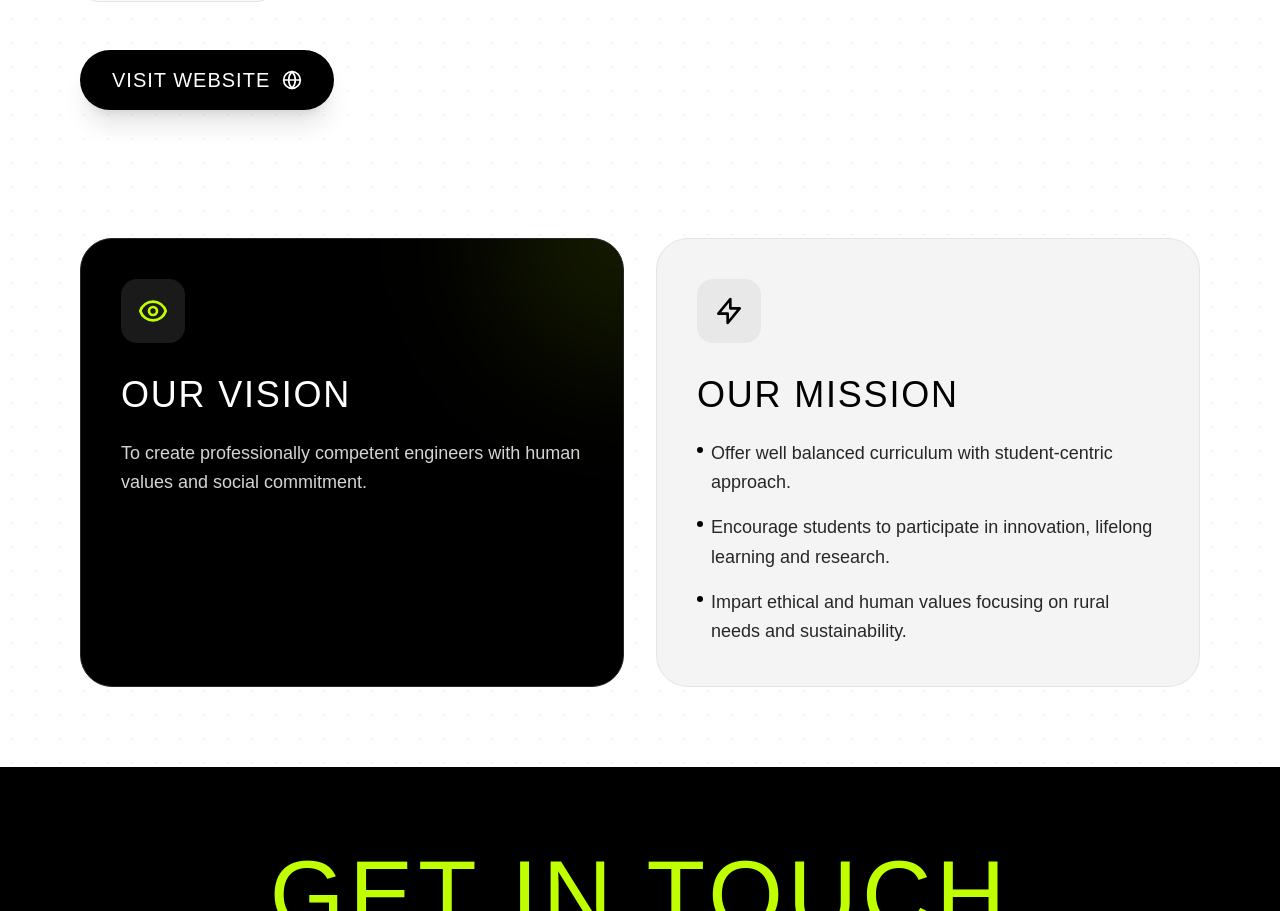
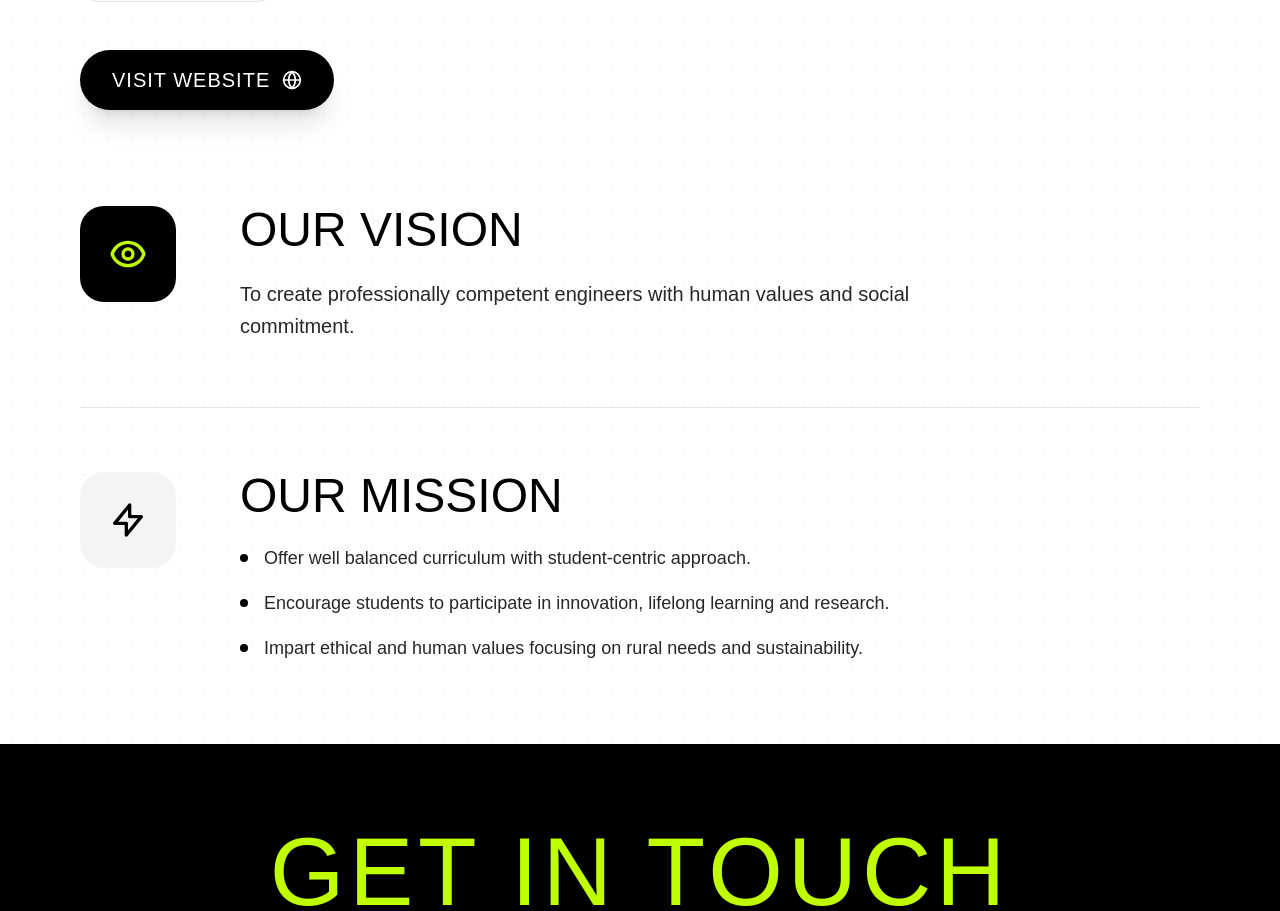
Before and after one commit to R3ACTR/OSQ, a Next.js app: page /sbce in a window 1280 px wide. Shown: the part 809-1720 px from the top of the page. Built offline with nearby package versions, Linux system fonts and the light colour scheme; a web font is replaced by a local one.

Commit message:
cardremoved

```diff
--- a/app/ieee/page.tsx
+++ b/app/ieee/page.tsx
@@ -103,20 +103,15 @@ export default function IEEEPage() {
           </div>
 
           {/* Content Grid */}
-          <div className="grid grid-cols-1 md:grid-cols-2 gap-8 md:gap-12">
+            {/* Mission Section - Redesigned */}
+            <div className="mission-section flex flex-col md:flex-row gap-8 md:gap-16 items-start border-b border-zinc-200 pb-16">
+               <div className="flex-shrink-0 w-24 h-24 bg-[#00629B]/10 rounded-3xl flex items-center justify-center text-[#00629B]">
+                  <Target size={48} />
+               </div>
 
-            {/* Mission Section */}
-            <div className="mission-section bg-white p-8 md:p-12 rounded-[2.5rem] border border-zinc-200 shadow-xl relative overflow-hidden group hover:border-[#00629B] transition-colors duration-500">
-               <div className="absolute top-0 right-0 w-32 h-32 bg-[#00629B]/5 rounded-bl-[100px] -mr-8 -mt-8 transition-transform group-hover:scale-150 duration-700 pointer-events-none" />
-
-               <div className="relative z-10">
-                 <div className="w-16 h-16 bg-[#00629B]/10 rounded-2xl flex items-center justify-center text-[#00629B] mb-8">
-                    <Target size={32} />
-                 </div>
-
-                 <h2 className="text-4xl font-[family-name:var(--font-passero)] mb-6 text-black">OUR MISSION</h2>
-
-                 <div className="space-y-6 text-zinc-800 text-lg leading-relaxed">
+               <div className="space-y-6">
+                 <h2 className="text-5xl font-[family-name:var(--font-passero)] text-black">OUR MISSION</h2>
+                 <div className="space-y-6 text-zinc-800 text-lg leading-relaxed max-w-2xl">
                    <p>
                      We bring together students from diverse engineering and technology disciplines who share a common interest in exploring emerging technologies, strengthening technical skills, and developing solutions that create real-world impact.
                    </p>
@@ -127,18 +122,15 @@ export default function IEEEPage() {
                </div>
             </div>
 
-            {/* Vision Section */}
-            <div className="vision-section bg-black text-white p-8 md:p-12 rounded-[2.5rem] shadow-2xl relative overflow-hidden group hover:shadow-[#00629B]/20 transition-all duration-500">
-               <div className="absolute bottom-0 left-0 w-full h-full bg-gradient-to-tr from-[#00629B]/20 to-transparent opacity-50 group-hover:opacity-100 transition-opacity duration-700 pointer-events-none" />
+            {/* Vision Section - Redesigned */}
+            <div className="vision-section flex flex-col md:flex-row gap-8 md:gap-16 items-start pt-8">
+               <div className="flex-shrink-0 w-24 h-24 bg-black/5 rounded-3xl flex items-center justify-center text-black">
+                  <Lightbulb size={48} />
+               </div>
 
-               <div className="relative z-10">
-                 <div className="w-16 h-16 bg-white/10 rounded-2xl flex items-center justify-center text-white mb-8 border border-white/20">
-                    <Lightbulb size={32} />
-                 </div>
-
-                 <h2 className="text-4xl font-[family-name:var(--font-passero)] mb-6 text-white">OUR VISION</h2>
-
-                 <div className="space-y-6 text-zinc-200 text-lg leading-relaxed">
+               <div className="space-y-6">
+                 <h2 className="text-5xl font-[family-name:var(--font-passero)] text-black">OUR VISION</h2>
+                 <div className="space-y-6 text-zinc-800 text-lg leading-relaxed max-w-2xl">
                    <p>
                      Our vision is to inspire and empower students to excel in the fields of engineering, technology, and science while contributing meaningfully to society through innovative, ethical, and sustainable solutions.
                    </p>
@@ -151,8 +143,6 @@ export default function IEEEPage() {
                  </div>
                </div>
             </div>
-
-          </div>
 
            {/* Stats / Extras Row */}
            <div className="grid grid-cols-2 md:grid-cols-4 gap-4 mt-8">
--- a/app/sbce/page.tsx
+++ b/app/sbce/page.tsx
@@ -150,45 +150,47 @@ export default function SBCEPage() {
           </div>
 
           {/* Cards Section */}
-          <div className="grid grid-cols-1 md:grid-cols-2 gap-8 mt-32">
+          {/* Stats / Info Section - Redesigned */}
+          <div className="mt-24 space-y-16">
 
-            {/* Vision Card */}
-            <div className="vision-card bg-black text-white p-10 rounded-[2rem] relative overflow-hidden group border border-zinc-800 hover:border-[#bfff00] transition-colors duration-300">
-              <div className="relative z-10 space-y-6">
-                <div className="w-16 h-16 bg-white/10 rounded-2xl flex items-center justify-center text-[#bfff00] mb-8 group-hover:bg-[#bfff00] group-hover:text-black transition-colors duration-300">
-                  <svg className="w-8 h-8" fill="none" viewBox="0 0 24 24" stroke="currentColor">
+            {/* Vision Section */}
+            <div className="vision-card flex flex-col md:flex-row gap-8 md:gap-16 items-start border-b border-zinc-200 pb-16">
+              <div className="flex-shrink-0 w-24 h-24 bg-black text-[#bfff00] rounded-3xl flex items-center justify-center">
+                 <svg className="w-10 h-10" fill="none" viewBox="0 0 24 24" stroke="currentColor">
                     <path strokeLinecap="round" strokeLinejoin="round" strokeWidth={2} d="M15 12a3 3 0 11-6 0 3 3 0 016 0z" />
                     <path strokeLinecap="round" strokeLinejoin="round" strokeWidth={2} d="M2.458 12C3.732 7.943 7.523 5 12 5c4.478 0 8.268 2.943 9.542 7-1.274 4.057-5.064 7-9.542 7-4.477 0-8.268-2.943-9.542-7z" />
                   </svg>
-                </div>
-                <h2 className="text-4xl font-[family-name:var(--font-passero)] tracking-wider text-white">OUR VISION</h2>
-                <p className="text-zinc-300 text-lg leading-relaxed">
+              </div>
+
+              <div className="space-y-6">
+                <h2 className="text-5xl font-[family-name:var(--font-passero)] text-black">OUR VISION</h2>
+                <p className="text-zinc-800 text-xl leading-relaxed max-w-2xl">
                   To create professionally competent engineers with human values and social commitment.
                 </p>
               </div>
-              <div className="absolute top-0 right-0 w-64 h-64 bg-[#bfff00]/10 rounded-full blur-3xl -translate-y-1/2 translate-x-1/2" />
             </div>
 
-            {/* Mission Card */}
-            <div className="mission-card bg-[#f4f4f5] p-10 rounded-[2rem] relative overflow-hidden group border border-zinc-200 hover:border-black transition-colors duration-300">
-              <div className="relative z-10 space-y-6">
-                 <div className="w-16 h-16 bg-black/5 rounded-2xl flex items-center justify-center text-black mb-8 group-hover:bg-black group-hover:text-[#bfff00] transition-colors duration-300">
-                  <svg className="w-8 h-8" fill="none" viewBox="0 0 24 24" stroke="currentColor">
+            {/* Mission Section */}
+            <div className="mission-card flex flex-col md:flex-row gap-8 md:gap-16 items-start">
+               <div className="flex-shrink-0 w-24 h-24 bg-zinc-100 text-black rounded-3xl flex items-center justify-center">
+                  <svg className="w-10 h-10" fill="none" viewBox="0 0 24 24" stroke="currentColor">
                     <path strokeLinecap="round" strokeLinejoin="round" strokeWidth={2} d="M13 10V3L4 14h7v7l9-11h-7z" />
                   </svg>
-                </div>
-                <h2 className="text-4xl font-[family-name:var(--font-passero)] tracking-wider text-black">OUR MISSION</h2>
-                <ul className="space-y-4 text-zinc-800 text-lg leading-relaxed">
-                  <li className="flex items-start gap-2">
-                    <span className="mt-2 w-1.5 h-1.5 rounded-full bg-black flex-shrink-0" />
+               </div>
+
+               <div className="space-y-6">
+                <h2 className="text-5xl font-[family-name:var(--font-passero)] text-black">OUR MISSION</h2>
+                <ul className="space-y-4 text-zinc-800 text-lg leading-relaxed max-w-2xl">
+                  <li className="flex items-start gap-4">
+                    <span className="mt-2.5 w-2 h-2 rounded-full bg-black flex-shrink-0" />
                     <span>Offer well balanced curriculum with student-centric approach.</span>
                   </li>
-                  <li className="flex items-start gap-2">
-                    <span className="mt-2 w-1.5 h-1.5 rounded-full bg-black flex-shrink-0" />
+                  <li className="flex items-start gap-4">
+                    <span className="mt-2.5 w-2 h-2 rounded-full bg-black flex-shrink-0" />
                     <span>Encourage students to participate in innovation, lifelong learning and research.</span>
                   </li>
-                  <li className="flex items-start gap-2">
-                    <span className="mt-2 w-1.5 h-1.5 rounded-full bg-black flex-shrink-0" />
+                  <li className="flex items-start gap-4">
+                    <span className="mt-2.5 w-2 h-2 rounded-full bg-black flex-shrink-0" />
                     <span>Impart ethical and human values focusing on rural needs and sustainability.</span>
                   </li>
                 </ul>
```
